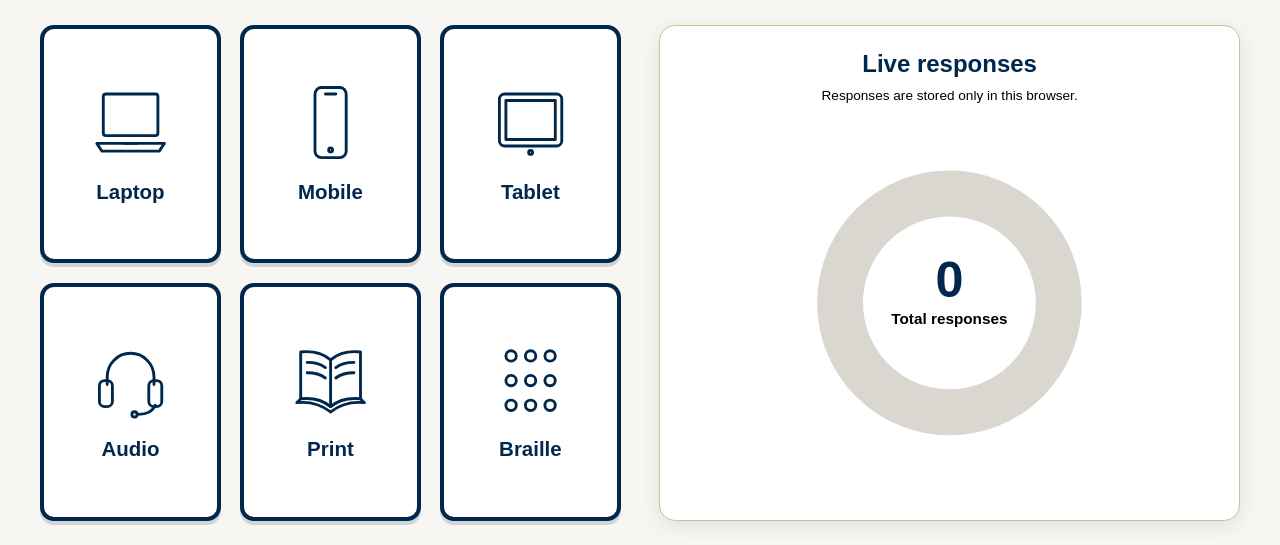
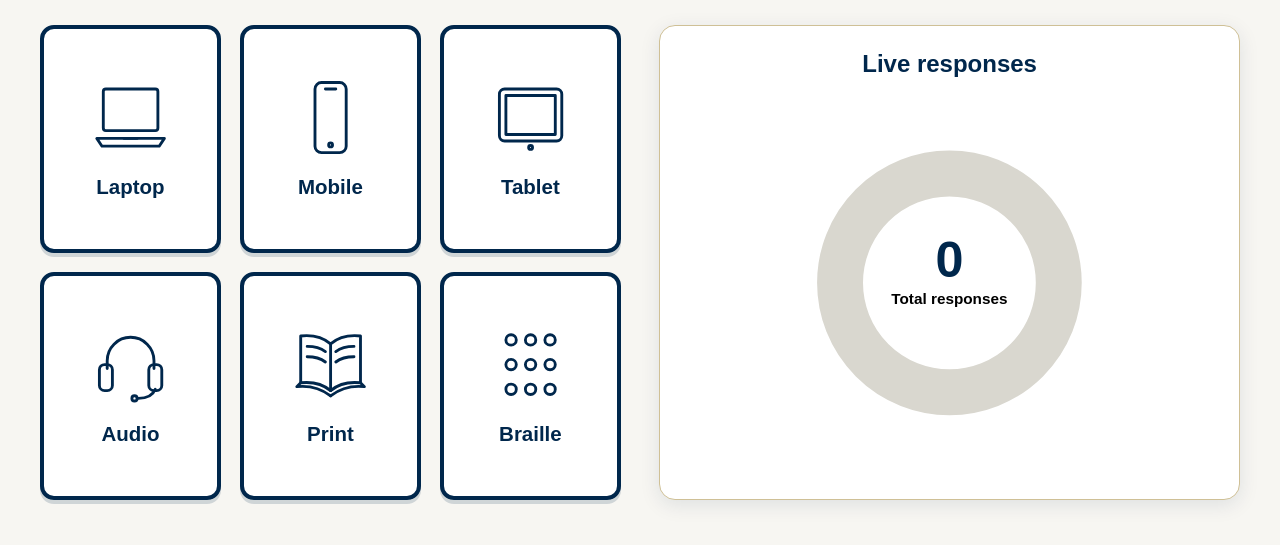
Before and after one commit to harryg02/Party-for-Your-Mind, a plain HTML site: page index-how-to-read.html in a window 1280 px wide. Shown: the part 264-809 px from the top of the page. Drawn offline with Linux system fonts and the light colour scheme.

Commit message:
trigger deployment

```diff
--- a/index-how-to-read.html
+++ b/index-how-to-read.html
@@ -541,7 +541,7 @@
         </h2>
 
         <p class="privacy-note">
-          Responses are stored only in this browser.
+
         </p>
 
         <div class="chart-container">
```
